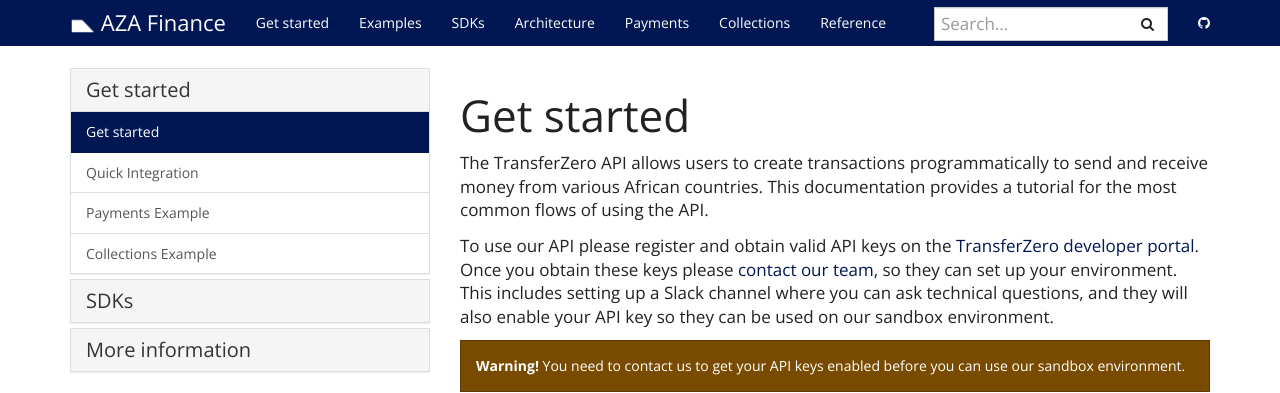
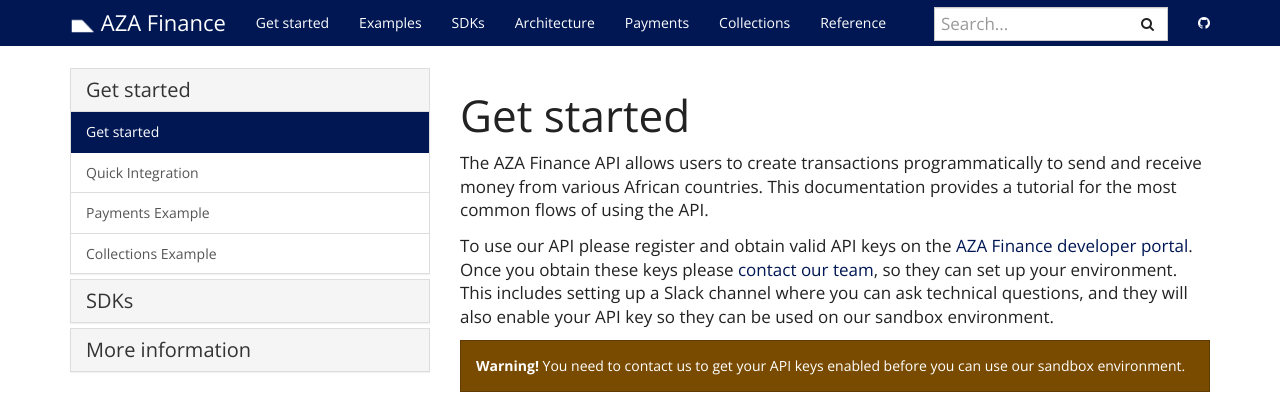
Before and after one commit to transferzero/api-documentation, a Jekyll site: the page built from _docs/index.md, in a window 1280 px wide and 900 px high. Shown: the top 393 px of the window. Built offline with Jekyll 4.4.1, drawn with Linux system fonts in a browser that asks for light colours; nearby versions of some CDN libraries; comment, search, counter and statistics services are not loaded; some of the changed text lies outside the part shown.

Commit message:
Updated all relevant instances

```diff
--- a/_config.yml
+++ b/_config.yml
@@ -1,6 +1,6 @@
 # Site settings
 title: AZA Finance
-copyright: AZA, parent company of AZA Finance
+copyright: AZA Finance
 email: info@transferzero.com
 description: >
   International payments API for Africa
--- a/_docs/index.md
+++ b/_docs/index.md
@@ -4,9 +4,9 @@
 redirect_from: /docs/index.html
 ---
 
-The TransferZero API allows users to create transactions programmatically to send and receive money from various African countries. This documentation provides a tutorial for the most common flows of using the API.
+The AZA Finance API allows users to create transactions programmatically to send and receive money from various African countries. This documentation provides a tutorial for the most common flows of using the API.
 
-To use our API please register and obtain valid API keys on the [TransferZero developer portal](https://developers.transferzero.com). Once you obtain these keys please [contact our team](mailto:info@transferzero.com), so they can set up your environment. This includes setting up a Slack channel where you can ask technical questions, and they will also enable your API key so they can be used on our sandbox environment.
+To use our API please register and obtain valid API keys on the [AZA Finance developer portal](https://developers.transferzero.com). Once you obtain these keys please [contact our team](mailto:info@transferzero.com), so they can set up your environment. This includes setting up a Slack channel where you can ask technical questions, and they will also enable your API key so they can be used on our sandbox environment.
 
 <div class="alert alert-warning" markdown="1">
 **Warning!** You need to contact us to get your API keys enabled before you can use our sandbox environment.
--- a/index.html
+++ b/index.html
@@ -13,8 +13,8 @@
 <div class="container">
     <div class="row">
       <div class="col-md-6">
-        <h2 class="header-light regular-pad">About TransferZero</h2>
-          <p><a href="https://transferzero.com/">TransferZero</a> is a comprehensive API for hybrid financial infrastructure across Africa and Europe, offering both foreign exchange and last mile distribution.</p>
+        <h2 class="header-light regular-pad">About AZA Finance</h2>
+          <p><a href="https://transferzero.com/">AZA Finance</a> is a comprehensive API for hybrid financial infrastructure across Africa and Europe, offering both foreign exchange and last mile distribution.</p>
           <p>You can use our system to either send funds to customers across Africa and Europe, or to collect money from them.</p>
           <p>We can also help safeguard transactions with features like validating the recipient to make sure the funds are only sent to the correct accounts.</p>
       </div>
@@ -22,7 +22,7 @@
         <h2 class="header-light regular-pad">Let's start...</h2>
         <p>Please start by reading the <a href="{{ "/docs/home/" | prepend: site.baseurl }}">Get Started</a> guide. You can also check our examples below for a quick idea on how our system works.</p>
         <p>There is also a more complete reference of the available API calls found at our <a href="{{ "/docs/reference-documentation/" | prepend: site.baseurl }}">API reference documentation</a></p>
-      </div>
+      </div>x
     </div>
     <hr>
     <div class="row">
```
Also changed, not shown: _docs/authentication.md (+3 -3 lines).
